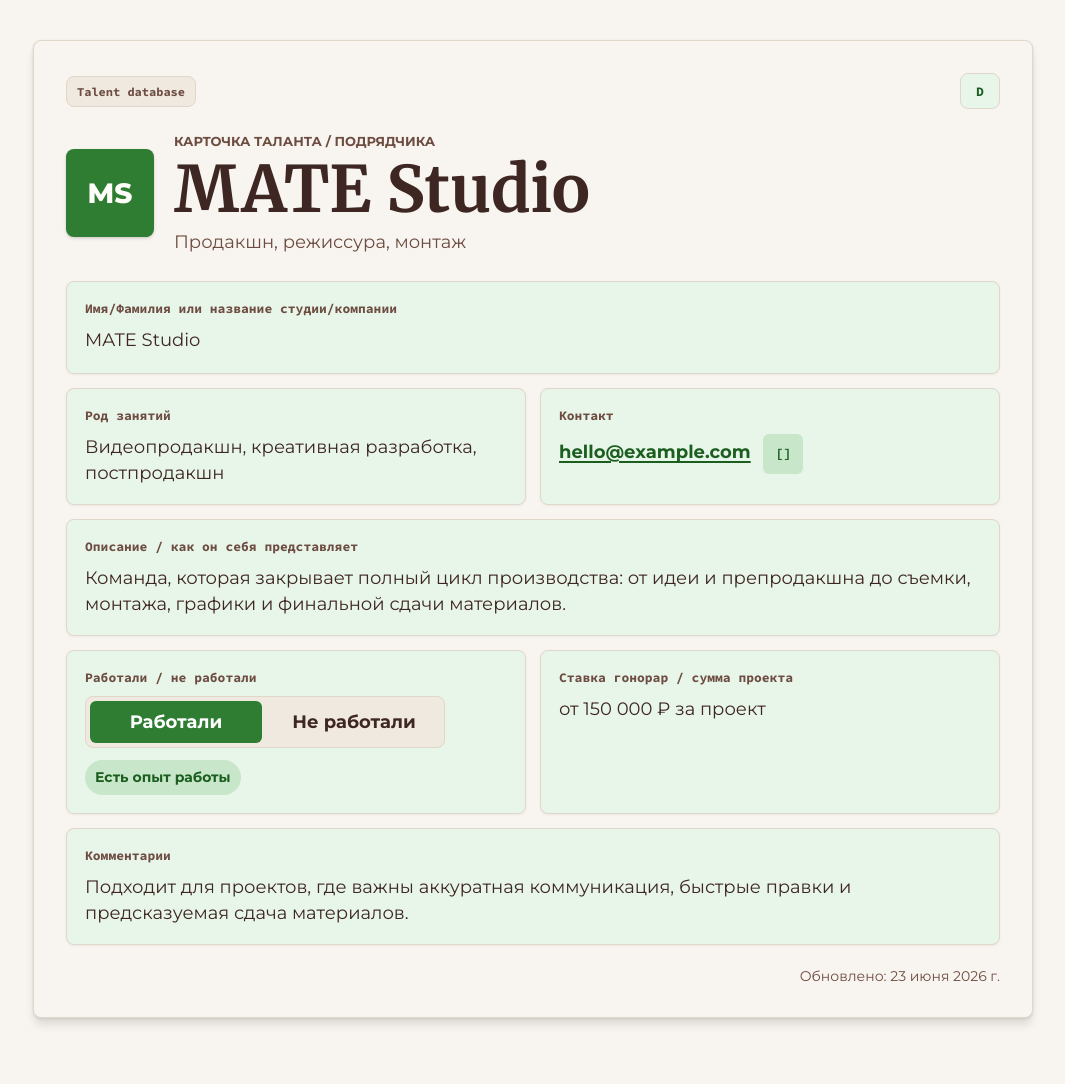
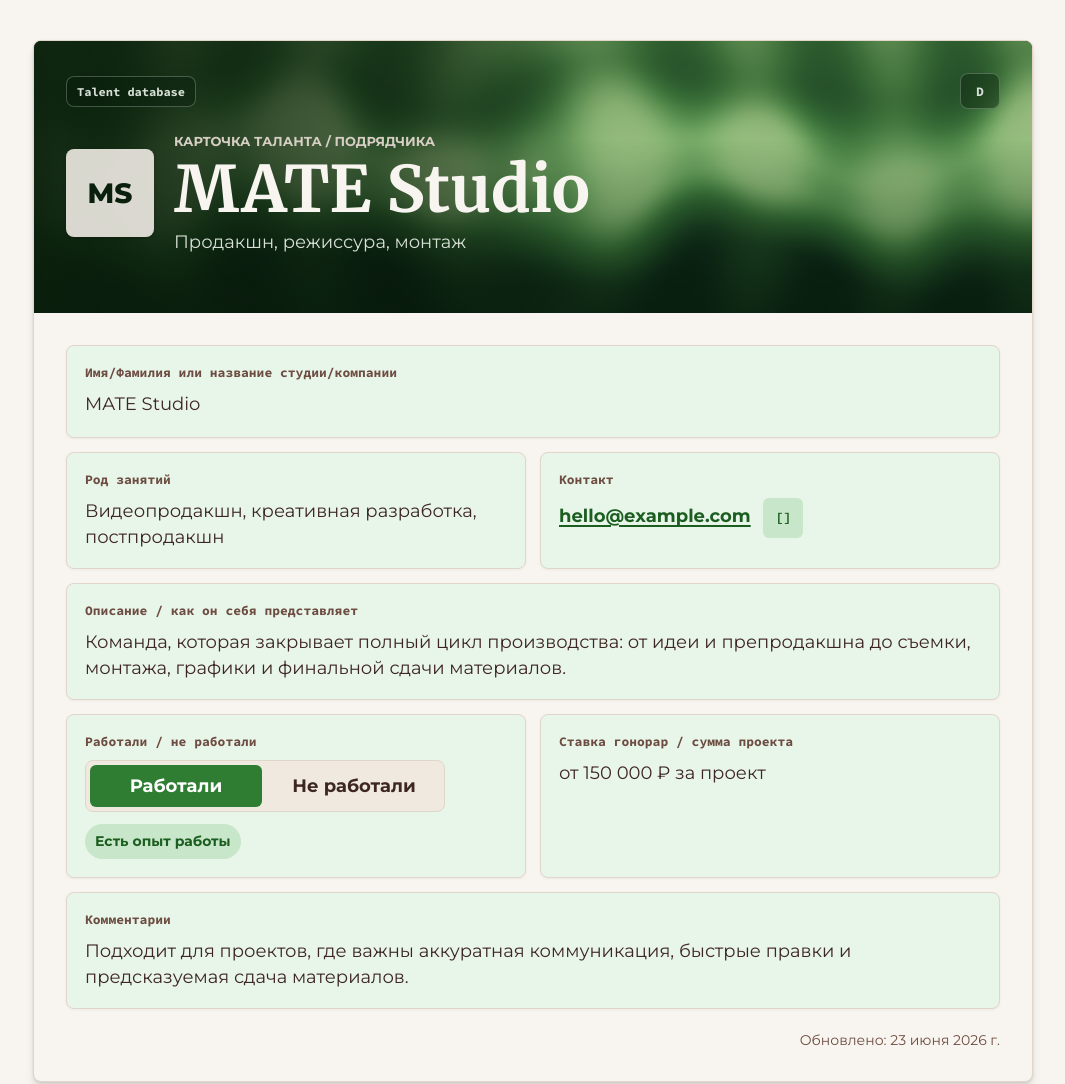
Before and after one commit to tomarova-commits/MATE, a plain HTML site: page index.html in a window 1280 px wide. Shown: the top 1084 px of the page, without its empty margins (107-1172 px from the left). Before the commit the page ends 1058 px from the top, so only its background shows below. Drawn offline with Linux system fonts and the light colour scheme.

Commit message:
Add green shader header animation

```diff
--- a/index.html
+++ b/index.html
@@ -19,6 +19,9 @@
   <body>
     <main class="page">
       <section class="profile" aria-labelledby="profile-title">
+        <div class="profile__hero">
+          <canvas class="header-shader" id="header-shader" aria-hidden="true"></canvas>
+          <div class="profile__hero-content">
             <div class="profile__toolbar">
               <span class="profile__tag">Talent database</span>
               <button class="theme-toggle" id="theme-toggle" type="button" aria-label="Переключить тему">
@@ -32,6 +35,8 @@
                 <p class="eyebrow">Карточка таланта / подрядчика</p>
                 <h1 id="profile-title">MATE Studio</h1>
                 <p class="profile__role">Продакшн, режиссура, монтаж</p>
+              </div>
+            </div>
           </div>
         </div>
 
--- a/script.js
+++ b/script.js
@@ -6,6 +6,7 @@ const copyMessage = document.querySelector("#copy-message");
 const updatedDate = document.querySelector("#updated-date");
 const themeToggle = document.querySelector("#theme-toggle");
 const themeToggleLabel = document.querySelector("#theme-toggle-label");
+const headerShader = document.querySelector("#header-shader");
 
 const statusText = {
   worked: {
@@ -63,6 +64,122 @@ themeToggle.addEventListener("click", () => {
   setTheme(nextTheme);
 });
 
+function initHeaderShader(canvas) {
+  const gl = canvas.getContext("webgl", { antialias: false, alpha: false });
+  const prefersReducedMotion = window.matchMedia("(prefers-reduced-motion: reduce)").matches;
+
+  if (!gl || prefersReducedMotion) {
+    return;
+  }
+
+  const vertexShaderSource = `
+    attribute vec2 position;
+
+    void main() {
+      gl_Position = vec4(position, 0.0, 1.0);
+    }
+  `;
+
+  const fragmentShaderSource = `
+    precision highp float;
+
+    uniform vec2 resolution;
+    uniform float time;
+
+    vec3 palette(float t) {
+      vec3 pine = vec3(0.025, 0.115, 0.075);
+      vec3 moss = vec3(0.130, 0.285, 0.150);
+      vec3 fern = vec3(0.280, 0.530, 0.250);
+      vec3 sage = vec3(0.560, 0.670, 0.460);
+
+      vec3 first = mix(pine, moss, smoothstep(0.0, 0.45, t));
+      vec3 second = mix(fern, sage, smoothstep(0.45, 1.0, t));
+      return mix(first, second, smoothstep(0.28, 0.88, t));
+    }
+
+    void main() {
+      vec2 uv = gl_FragCoord.xy / resolution;
+      vec2 p = (gl_FragCoord.xy * 2.0 - resolution) / min(resolution.x, resolution.y);
+
+      float waveA = sin((p.x * 2.1 + time * 0.42) + sin(p.y * 2.0) * 0.7);
+      float waveB = sin((p.x * 3.4 - time * 0.27) + cos(p.y * 3.2 + time * 0.18));
+      float waveC = sin(length(p * vec2(1.25, 0.72)) * 5.0 - time * 0.55);
+      float ribbon = smoothstep(0.78, 0.08, abs(p.y + waveA * 0.16 + waveB * 0.07));
+      float mist = 0.5 + 0.5 * waveC;
+      float shade = clamp(uv.y * 0.50 + ribbon * 0.48 + mist * 0.20, 0.0, 1.0);
+
+      vec3 color = palette(shade);
+      color += vec3(0.025, 0.070, 0.035) * ribbon;
+      color *= 0.72 + 0.28 * smoothstep(-0.92, 0.70, p.x);
+
+      gl_FragColor = vec4(color, 1.0);
+    }
+  `;
+
+  const compileShader = (type, source) => {
+    const shader = gl.createShader(type);
+    gl.shaderSource(shader, source);
+    gl.compileShader(shader);
+    return shader;
+  };
+
+  const vertexShader = compileShader(gl.VERTEX_SHADER, vertexShaderSource);
+  const fragmentShader = compileShader(gl.FRAGMENT_SHADER, fragmentShaderSource);
+  const program = gl.createProgram();
+  gl.attachShader(program, vertexShader);
+  gl.attachShader(program, fragmentShader);
+  gl.linkProgram(program);
+  gl.useProgram(program);
+
+  const buffer = gl.createBuffer();
+  gl.bindBuffer(gl.ARRAY_BUFFER, buffer);
+  gl.bufferData(
+    gl.ARRAY_BUFFER,
+    new Float32Array([-1, -1, 1, -1, -1, 1, -1, 1, 1, -1, 1, 1]),
+    gl.STATIC_DRAW,
+  );
+
+  const positionLocation = gl.getAttribLocation(program, "position");
+  gl.enableVertexAttribArray(positionLocation);
+  gl.vertexAttribPointer(positionLocation, 2, gl.FLOAT, false, 0, 0);
+
+  const resolutionLocation = gl.getUniformLocation(program, "resolution");
+  const timeLocation = gl.getUniformLocation(program, "time");
+  let animationFrame = 0;
+
+  const resize = () => {
+    const { width, height } = canvas.getBoundingClientRect();
+    const ratio = Math.min(window.devicePixelRatio || 1, 2);
+    canvas.width = Math.max(1, Math.floor(width * ratio));
+    canvas.height = Math.max(1, Math.floor(height * ratio));
+    gl.viewport(0, 0, canvas.width, canvas.height);
+    gl.uniform2f(resolutionLocation, canvas.width, canvas.height);
+  };
+
+  const render = (timestamp) => {
+    gl.uniform1f(timeLocation, timestamp * 0.001);
+    gl.drawArrays(gl.TRIANGLES, 0, 6);
+    animationFrame = requestAnimationFrame(render);
+  };
+
+  resize();
+  render(0);
+  window.addEventListener("resize", resize);
+
+  return () => {
+    window.removeEventListener("resize", resize);
+    cancelAnimationFrame(animationFrame);
+    gl.deleteBuffer(buffer);
+    gl.deleteProgram(program);
+    gl.deleteShader(vertexShader);
+    gl.deleteShader(fragmentShader);
+  };
+}
+
+if (headerShader) {
+  initHeaderShader(headerShader);
+}
+
 const today = new Date();
 updatedDate.dateTime = today.toISOString();
 updatedDate.textContent = today.toLocaleDateString("ru-RU", {
--- a/styles.css
+++ b/styles.css
@@ -89,12 +89,47 @@ a:focus-visible {
 
 .profile {
   width: 100%;
-  padding: 32px;
+  overflow: hidden;
   border: 1px solid var(--border);
   border-radius: var(--radius);
   color: var(--card-foreground);
   background: var(--card);
   box-shadow: var(--shadow-xl);
+}
+
+.profile__hero {
+  position: relative;
+  isolation: isolate;
+  overflow: hidden;
+  min-height: 270px;
+  padding: 32px;
+  color: oklch(0.9711 0.0074 80.7211);
+  background: oklch(0.2157 0.0453 145.7256);
+}
+
+.profile__hero::after {
+  position: absolute;
+  inset: 0;
+  z-index: -1;
+  content: "";
+  background:
+    linear-gradient(90deg, oklch(0.2157 0.0453 145.7256 / 0.92), transparent 54%),
+    linear-gradient(0deg, oklch(0.2157 0.0453 145.7256 / 0.54), transparent 64%);
+}
+
+.profile__hero-content {
+  position: relative;
+  z-index: 1;
+}
+
+.header-shader {
+  position: absolute;
+  inset: 0;
+  z-index: -2;
+  width: 100%;
+  height: 100%;
+  display: block;
+  background: oklch(0.2157 0.0453 145.7256);
 }
 
 .profile__toolbar {
@@ -107,26 +142,28 @@ a:focus-visible {
 
 .profile__tag {
   padding: 7px 10px;
-  border: 1px solid var(--border);
+  border: 1px solid oklch(0.8970 0.0166 142.5518 / 0.28);
   border-radius: var(--radius);
-  color: var(--muted-foreground);
+  color: oklch(0.8970 0.0166 142.5518);
   font-family: var(--font-mono);
   font-size: 12px;
   font-weight: 700;
-  background: var(--muted);
+  background: oklch(0.2157 0.0453 145.7256 / 0.42);
+  backdrop-filter: blur(12px);
 }
 
 .theme-toggle {
   width: 40px;
   min-height: 36px;
   padding: 0;
-  border: 1px solid var(--border);
+  border: 1px solid oklch(0.8970 0.0166 142.5518 / 0.28);
   border-radius: var(--radius);
-  color: var(--secondary-foreground);
+  color: oklch(0.8970 0.0166 142.5518);
   font-family: var(--font-mono);
   font-size: 13px;
   font-weight: 700;
-  background: var(--secondary);
+  background: oklch(0.2157 0.0453 145.7256 / 0.42);
+  backdrop-filter: blur(12px);
   cursor: pointer;
 }
 
@@ -144,16 +181,17 @@ a:focus-visible {
   display: grid;
   place-items: center;
   border-radius: 8px;
-  color: #fffdfa;
+  color: oklch(0.2157 0.0453 145.7256);
   font-size: 28px;
   font-weight: 800;
-  background: var(--primary);
+  background: oklch(0.9423 0.0097 72.6595 / 0.90);
   box-shadow: var(--shadow-md);
+  backdrop-filter: blur(10px);
 }
 
 .eyebrow {
   margin: 0 0 8px;
-  color: var(--muted-foreground);
+  color: oklch(0.8579 0.0174 76.0955);
   font-size: 13px;
   font-weight: 700;
   letter-spacing: 0;
@@ -170,7 +208,7 @@ h1 {
 
 .profile__role {
   margin: 10px 0 0;
-  color: var(--muted-foreground);
+  color: oklch(0.8970 0.0166 142.5518);
   font-size: 18px;
 }
 
@@ -179,6 +217,7 @@ h1 {
   grid-template-columns: repeat(2, minmax(0, 1fr));
   gap: 14px;
   margin: 0;
+  padding: 32px 32px 0;
 }
 
 .field {
@@ -281,7 +320,8 @@ dd {
   flex-wrap: wrap;
   justify-content: space-between;
   gap: 12px;
-  margin-top: 22px;
+  margin-top: 0;
+  padding: 22px 32px 32px;
   color: var(--muted-foreground);
   font-size: 14px;
 }
@@ -298,12 +338,33 @@ dd {
   }
 
   .profile {
-    padding: 20px;
+    padding: 0;
   }
 
   .profile__toolbar {
     align-items: flex-start;
     flex-direction: column;
+  }
+
+  .profile__hero,
+  .details,
+  .profile__footer {
+    padding-right: 20px;
+    padding-left: 20px;
+  }
+
+  .profile__hero {
+    min-height: 320px;
+    padding-top: 20px;
+    padding-bottom: 24px;
+  }
+
+  .details {
+    padding-top: 20px;
+  }
+
+  .profile__footer {
+    padding-bottom: 20px;
   }
 
   .profile__header,
```
Lines whose indentation alone changed are shown as unchanged.
